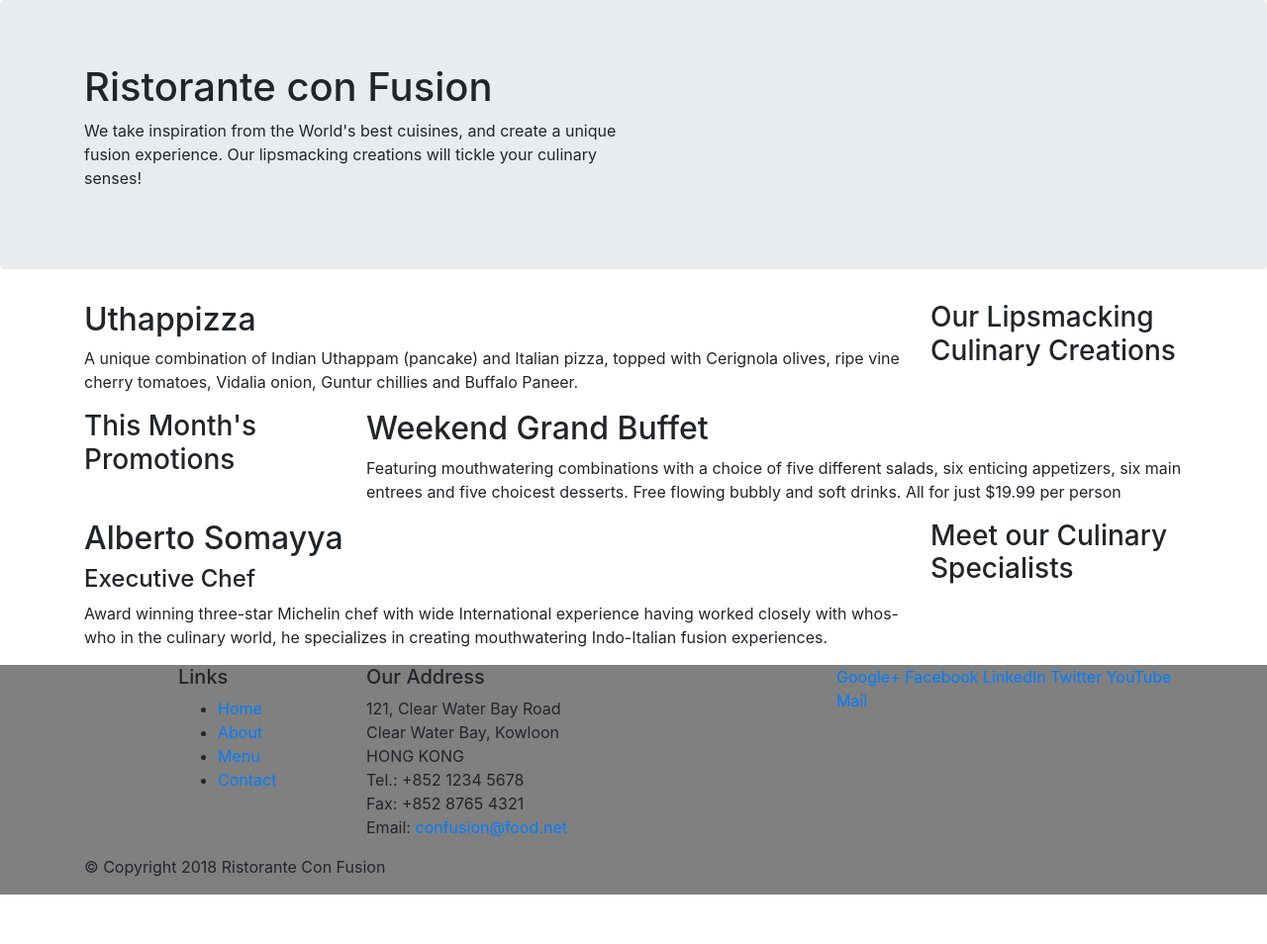
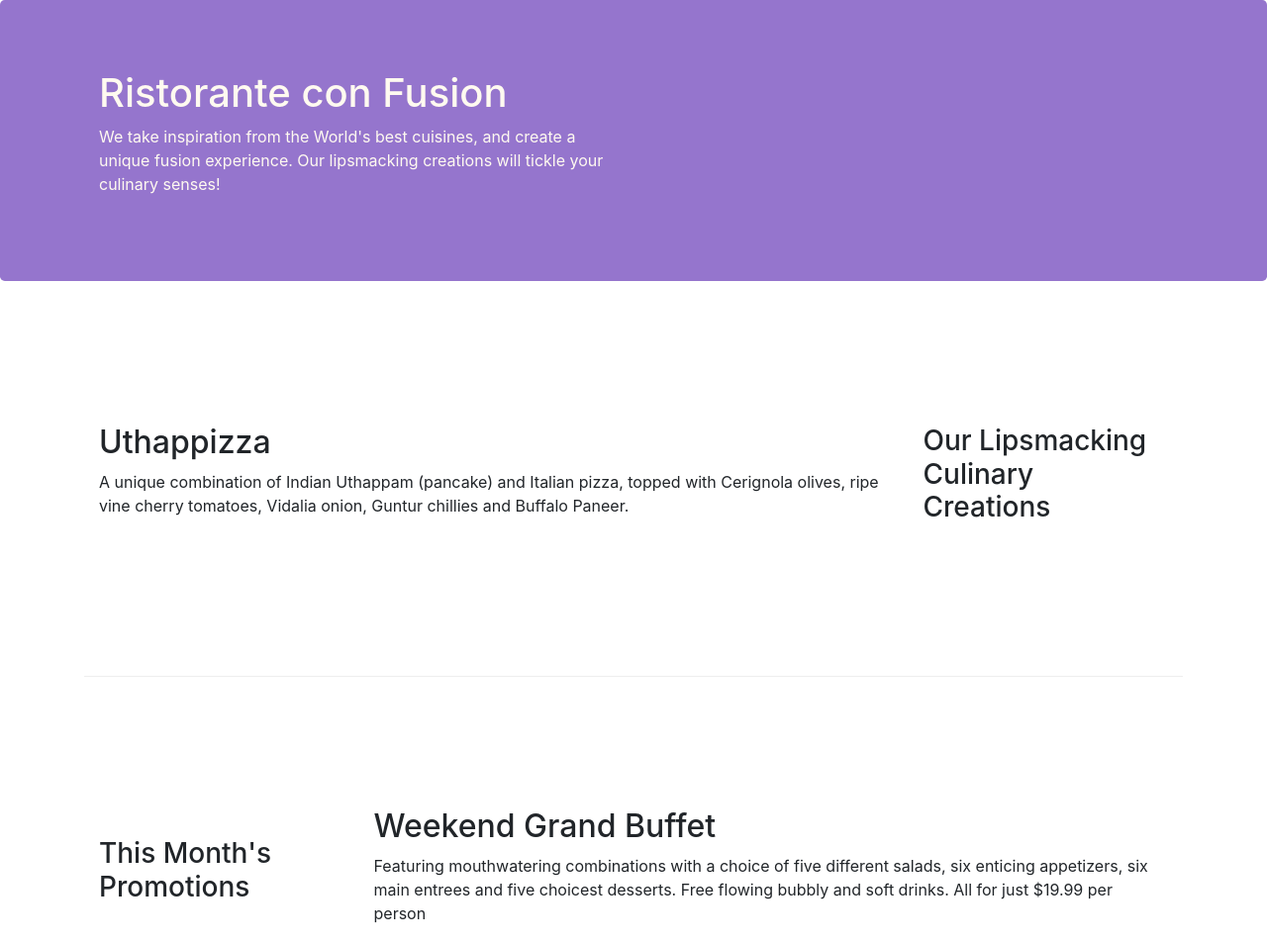
Before and after one commit to bilawalhassan/bootstrap, a website: page index.html in a window 1280 px wide. Shown: the top 954 px of the page at 99% size. Before the commit the page ends 904 px from the top, so only its background shows below. Drawn offline with nearby package versions, Linux system fonts and the light colour scheme.

Commit message:
Bootstrap Grid part 2

```diff
--- /dev/null
+++ b/css/styles.css
@@ -0,0 +1,30 @@
+.row-header{
+    margin:0px auto;
+    padding:0px;
+}
+
+.row-content {
+    margin:0px auto;
+    padding: 50px 0px 50px 0px;
+    border-bottom: 1px ridge;
+    min-height:400px;
+}
+
+.footer{
+    background-color: #D1C4E9;
+    margin:0px auto;
+    padding: 20px 0px 20px 0px;
+}
+
+.jumbotron {
+    padding:70px 30px 70px 30px;
+    margin:0px auto;
+    background: #9575CD ;
+    color:floralwhite;
+}
+
+address{
+    font-size:80%;
+    margin:0px;
+    color:#0f0f0f;
+}
--- a/index.html
+++ b/index.html
@@ -9,6 +9,7 @@
 
     <!-- Bootstrap CSS -->
     <link rel="stylesheet" href="node_modules/bootstrap/dist/css/bootstrap.min.css">
+    <link href="css/styles.css" rel="stylesheet">
 
 </head>
 
@@ -16,7 +17,7 @@
 
     <header class="jumbotron">
         <div class="container">
-            <div class="row">
+            <div class="row row-header">
                 <div class="col-12 col-sm-6">
                     <h1>Ristorante con Fusion</h1>
                     <p>We take inspiration from the World's best cuisines, and create a unique fusion experience. Our lipsmacking creations will tickle your culinary senses!</p>
@@ -28,7 +29,7 @@
     </header>
 
     <div class="container">
-        <div class="row">
+        <div class="row row-content align-items-center">
             <div class="col-12 col-sm-4 order-sm-last col-md-3">
                 <h3>Our Lipsmacking Culinary Creations</h3>
             </div>
@@ -39,7 +40,7 @@
         </div>
 
 
-        <div class="row">
+        <div class="row  row-content align-items-center">
             <div class="col-12 col-sm-4 col-md-3">
                 <h3>This Month's Promotions</h3>
             </div>
@@ -49,7 +50,7 @@
             </div>
         </div>
 
-        <div class="row">
+        <div class="row  row-content align-items-center">
             <div class="col-12 col-sm-4 order-sm-last col-md-3">
                 <h3>Meet our Culinary Specialists</h3>
             </div>
@@ -61,12 +62,12 @@
         </div>
     </div>
 
-    <footer style="background-color:gray">
+    <footer class="footer">
         <div class="container">
             <div class="row">
                 <div class="col-4 offset-1 col-sm-2">
                     <h5>Links</h5>
-                    <ul>
+                    <ul class="list-unstyled">
                         <li><a href="#">Home</a></li>
                         <li><a href="#">About</a></li>
                         <li><a href="#">Menu</a></li>
@@ -84,8 +85,8 @@
 		              Email: <a href="mailto:idontknow@food.net">confusion@food.net</a>
 		           </address>
                 </div>
-                <div class="col-12 col-sm-4">
-                    <div>
+                <div class="col-12 col-sm-4 align-self-center">
+                    <div class="text-center">
                         <a href="http://google.com/+">Google+</a>
                         <a href="http://www.facebook.com/profile.php?id=">Facebook</a>
                         <a href="http://www.linkedin.com/in/">LinkedIn</a>
@@ -95,7 +96,7 @@
                     </div>
                 </div>
            </div>
-           <div class="row" >
+           <div class="row justify-content-center" >
                 <div class="col-auto">
                     <p>© Copyright 2018 Ristorante Con Fusion</p>
                 </div>
```
